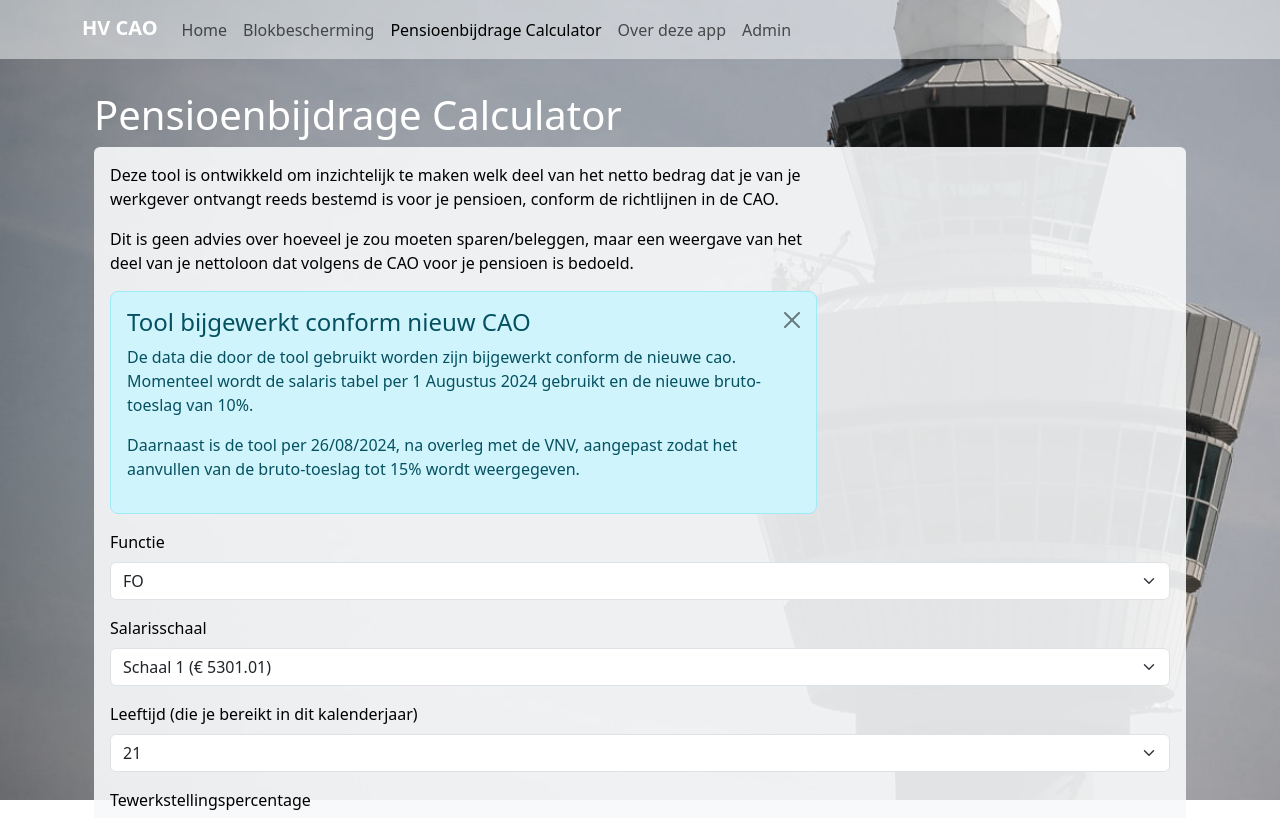
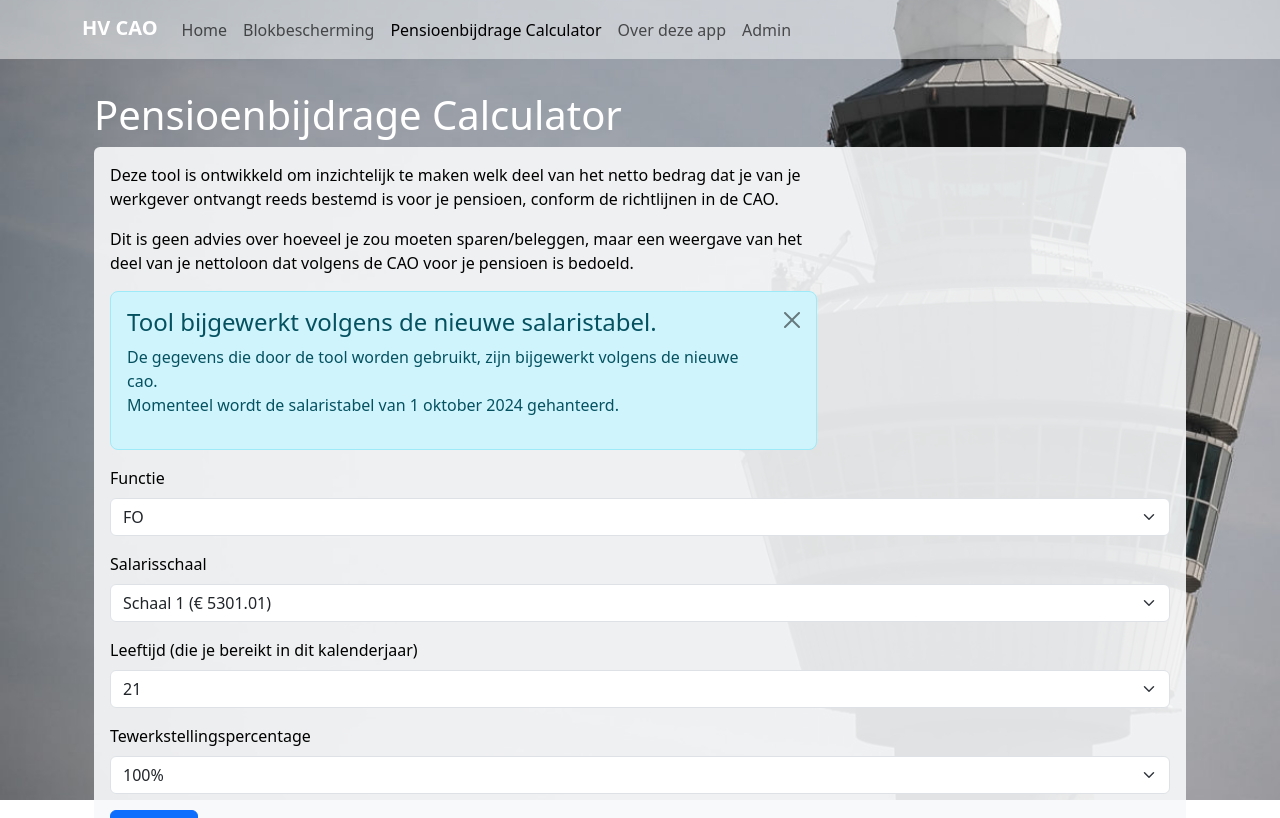
Before and after one commit to DartLazer/hvcao-pwa, a Nuxt app in the folder nuxt3/: page /pensioencalculator in a window 1280 px wide. Shown: the top 818 px of the page. Built offline with nearby package versions, Linux system fonts and the light colour scheme.

Commit message:
change cookie for alert

```diff
--- a/nuxt3/pages/pensioencalculator.vue
+++ b/nuxt3/pages/pensioencalculator.vue
@@ -17,10 +17,9 @@
 
           <div v-if="showAlert" class="alert alert-info col-lg-8 rounded-3 mt-3 alert-dismissible fade show"
                role="alert">
-            <h4 class="alert-heading">Tool bijgewerkt conform nieuw CAO</h4>
-            <p class="mb-0">De data die door de tool gebruikt worden zijn bijgewerkt conform de nieuwe cao.</p>
-            <p>Momenteel wordt de salaris tabel per 1 Augustus 2024 gebruikt en de nieuwe bruto-toeslag van 10%.</p>
-            <p>Daarnaast is de tool per 26/08/2024, na overleg met de VNV, aangepast zodat het aanvullen van de bruto-toeslag tot 15% wordt weergegeven.</p>
+            <h4 class="alert-heading">Tool bijgewerkt volgens de nieuwe salaristabel.</h4>
+            <p class="mb-0">De gegevens die door de tool worden gebruikt, zijn bijgewerkt volgens de nieuwe cao.</p>
+            <p>Momenteel wordt de salaristabel van 1 oktober 2024 gehanteerd.</p>
             <button type="button" class="btn-close" @click="dismissAlert" aria-label="Close"></button>
           </div>
 
@@ -171,7 +170,7 @@ const resultsRef = ref(null);
 const showResults = ref(false);
 const showAlert = ref(false);
 
-const alertLastShown = getCookie('newRetirementData26Aug2024');
+const alertLastShown = getCookie('newRetirementData25Oct2024');
 
 
 // Check if the new data alert has already been shown & dismissed. If not show it.
```
